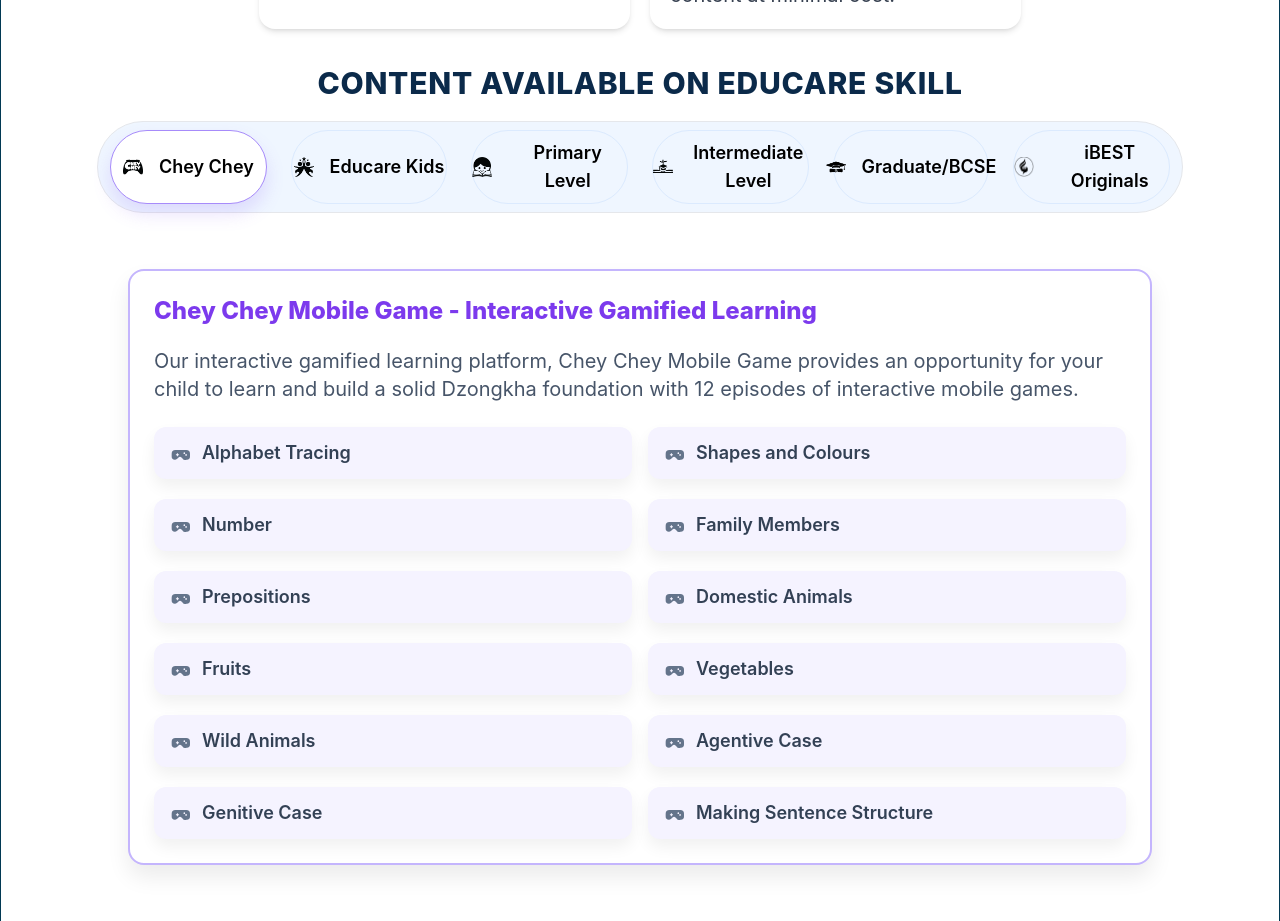
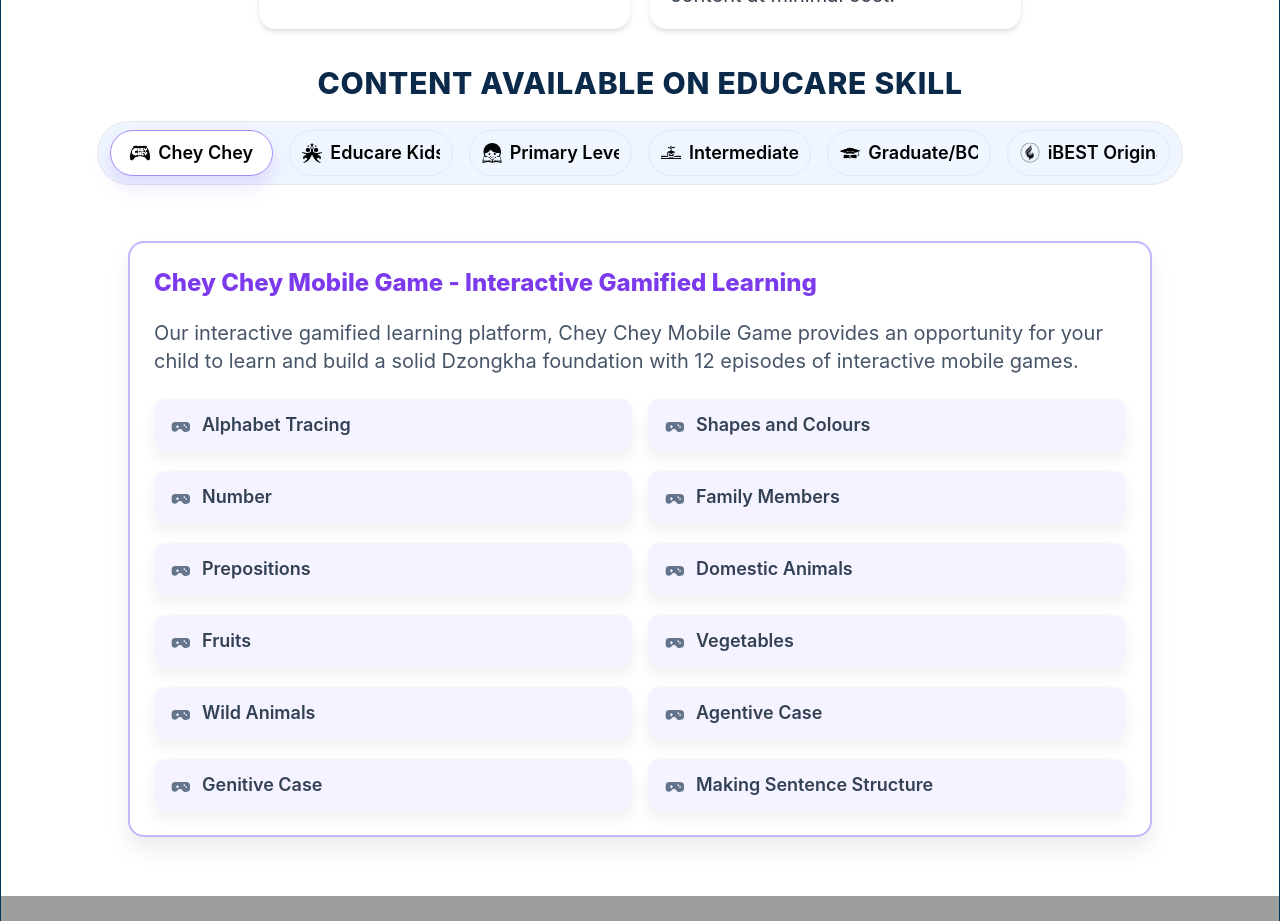
Before and after one commit to Pema-Lepex/educare-about-us, a React (Create React App) app: page /why-choose-us in a window 1280 px wide. Shown: the part 1060-1981 px from the top of the page. Built offline with nearby package versions, Linux system fonts and the light colour scheme; grey boxes are pictures that could not be loaded.

Commit message:
small chnage

```diff
--- a/src/modules/why-choose-us/page/sections/MainSectionPage.tsx
+++ b/src/modules/why-choose-us/page/sections/MainSectionPage.tsx
@@ -131,7 +131,7 @@
           CONTENT AVAILABLE ON EDUCARE SKILL
         </CommonHeader3>
 
-        <div className="md:mx-20 mt-5 grid lg:grid-cols-6 grid-cols-2 max-w-8xl flex-wrap justify-center gap-6 lg:rounded-full rounded-lg border bg-blue-50 px-3 py-2">
+        <div className="md:mx-20 mt-5 grid grid-cols-2 lg:grid-cols-6 max-w-8xl gap-4 lg:rounded-full rounded-lg border bg-blue-50 px-3 py-2">
           {(
             [
               { key: "cheychey", label: "Chey Chey", icon: CheCheyIcon },
@@ -158,7 +158,9 @@
               key={t.key}
               onClick={() => setActiveTab(t.key)}
               className={[
-                "rounded-full border  justify-center py-2 text-xs md:text-base font-semibold transition flex gap-1 items-center",
+                // w-full makes it fill the grid cell
+                // min-w-0 is REQUIREMENT for truncation to work inside a Grid
+                "rounded-full border py-2 px-3 text-xs md:text-base font-semibold transition flex items-center justify-center flex-nowrap w-full min-w-0 overflow-hidden",
                 activeTab === t.key
                   ? "border-violet-400 bg-white shadow-[0_10px_18px_rgba(139,92,246,0.18)]"
                   : "border-blue-100 bg-blue-50 hover:bg-blue-100",
@@ -166,10 +168,15 @@
             >
               <img
                 src={t.icon}
-                alt="gh"
-                className="size-4 xl:size-5 2xl:size-6 4xl:size-8 5xl:size-9 mr-3"
-              />{" "}
-              <CommonParagraph2>{t.label}</CommonParagraph2>
+                alt="icon"
+                // flex-shrink-0 keeps the icon from squishing
+                className="size-4 xl:size-5 2xl:size-6 4xl:size-8 5xl:size-9 mr-2 flex-shrink-0"
+              />
+
+              {/* This span must have truncate and min-w-0 */}
+              <span className="truncate min-w-0">
+                <CommonParagraph2>{t.label}</CommonParagraph2>
+              </span>
             </button>
           ))}
         </div>
```
